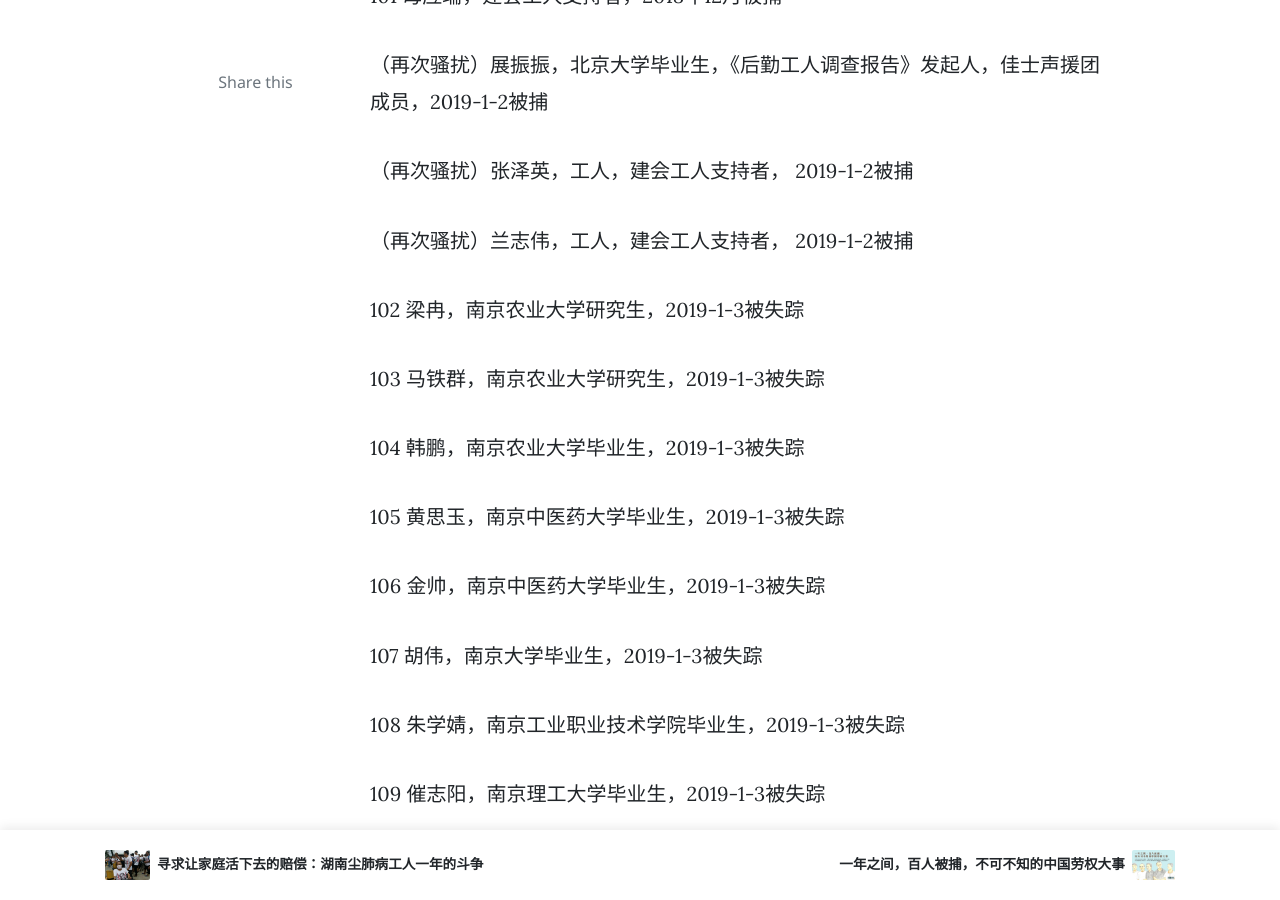
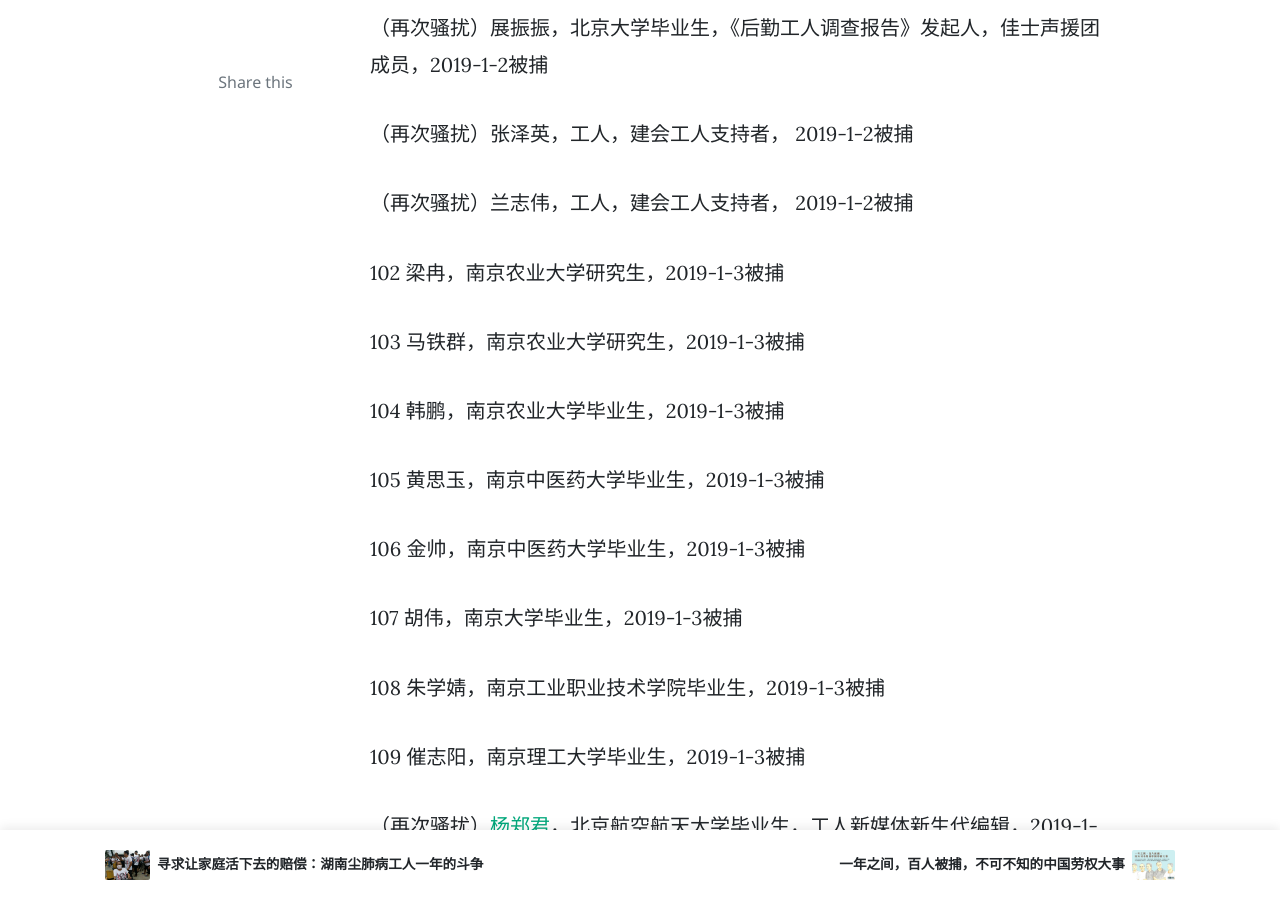
Before and after one commit to laoquan18/laoquan18.github.io, a Jekyll site: the page built from zh/_posts/2019-07-27-namelist_zh.md, in a window 1280 px wide and 900 px high, scrolled down 13446 px. Built offline with Jekyll 4.4.1, drawn with Linux system fonts in a browser that asks for light colours; nearby versions of some CDN libraries; comment, search, counter and statistics services are not loaded; some of the changed text lies outside the part shown.

Commit message:
Update 2019-07-27-namelist_zh.md

```diff
--- a/zh/_posts/2019-07-27-namelist_zh.md
+++ b/zh/_posts/2019-07-27-namelist_zh.md
@@ -74,13 +74,13 @@
 
 <strong>失联</strong>
 
-24 <a href="https://laoquan18.github.io/Shen-Mengyu_zh/">沈梦雨</a>，中山大学毕业生，广州日宏厂工人及民选工会谈判代表，佳士声援团成员，2018-8-11被失踪
+24 <a href="https://laoquan18.github.io/Shen-Mengyu_zh/">沈梦雨</a>，中山大学毕业生，广州日宏厂工人及民选工会谈判代表，佳士声援团成员，2018-8-11被绑架
 
 25 <a href="https://laoquan18.github.io/Yue-Xin_zh/">岳昕</a>，北京大学毕业生，佳士声援团成员，2018-8-24被捕
 
-26 贾世杰，北京大学医学部学生，2018-9-23被失踪
+26 贾世杰，北京大学医学部学生，2018-9-23被绑架
 
-27 张圣业，北京大学毕业生，佳士声援团成员， 2018-11-9被失踪
+27 张圣业，北京大学毕业生，佳士声援团成员， 2018-11-9被绑架
 
 28 梁晓刚，工人，佳士支持者，2018-11-9被捕
 
@@ -110,19 +110,19 @@
 
 41 吴家伟，人民大学毕业生，佳士支持者，2019-2-16失联
 
-42 宣弘，学生，2019-3-4 被失踪
+42 宣弘，学生，2019-3-4 失联
 
-43 沈雨轩，北京大学医学部学生，2019-4-28被失踪
+43 沈雨轩，北京大学医学部学生，2019-4-28被绑架
 
-44 邱占萱，北京大学学生，北大马会会长，2019-4-29被失踪
+44 邱占萱，北京大学学生，北大马会会长，2019-4-29被绑架
 
-45 王瀚枢，北京大学学生，佳士声援团成员，2019-4-29被失踪
+45 王瀚枢，北京大学学生，佳士声援团成员，2019-4-29被绑架
 
-46 李子怡，北京大学学生，2019-4-29被失踪
+46 李子怡，北京大学学生，2019-4-29被绑架
 
-47 焦柏榕，北京大学学生，2019-4-29被失踪
+47 焦柏榕，北京大学学生，2019-4-29被绑架
 
-48 孙嘉言，北京大学医学部学生，2019-4-29被失踪
+48 孙嘉言，北京大学医学部学生，2019-4-29被绑架
 
 49 张小玉，北京大学学生，2019年6月失联
 
@@ -208,7 +208,7 @@
 
 31 <a href="https://laoquan18.github.io/Fu-Changguo_zh/">付常国</a>，深圳劳工团体「打工者中心」职员，2018-8-10被刑拘，2019年1月变更指定居所监视居住
 
-32 <a href="https://laoquan18.github.io/Shen-Mengyu_zh/">沈梦雨</a>，中山大学毕业生，广州日宏厂工人及民选工会谈判代表，佳士声援团成员，2018-8-11被失踪
+32 <a href="https://laoquan18.github.io/Shen-Mengyu_zh/">沈梦雨</a>，中山大学毕业生，广州日宏厂工人及民选工会谈判代表，佳士声援团成员，2018-8-11被绑架
 
 33 黄庆南，深圳劳工团体「打工者中心」法人，2018-8-13被刑拘
 
@@ -302,11 +302,11 @@
 
 73 唐家梁，北京理工大学研究生，2018年9月被捕
 
-74 贾世杰，北京大学医学部学生，2018-9-23被失踪
+74 贾世杰，北京大学医学部学生，2018-9-23被绑架
 
 75 吴立杰，中国红旗网主编，2018-10-24被捕
 
-（再次骚扰） 张圣业，北京大学毕业生，佳士声援团成员， 2018-11-9被失踪
+（再次骚扰） 张圣业，北京大学毕业生，佳士声援团成员， 2018-11-9被绑架
 
 76 孙敏，北京大学毕业生，佳士支持者，2018-11-9被捕
 
@@ -354,9 +354,9 @@
 
 （再次骚扰）唐向伟，工人，建会工人支持者，2019-11-11被捕
 
-97 于天夫，北京大学学生，2018-11-11被失踪
+97 于天夫，北京大学学生，2018-11-11被绑架
 
-98 冯俊杰，北大医学部学生， 2018-11-23被失踪
+98 冯俊杰，北大医学部学生， 2018-11-23被绑架
 
 99 邱占萱，北京大学学生，北大马会会长，2018-12-26被约谈
 
@@ -382,21 +382,21 @@
 
 （再次骚扰）兰志伟，工人，建会工人支持者， 2019-1-2被捕
 
-102 梁冉，南京农业大学研究生，2019-1-3被失踪
+102 梁冉，南京农业大学研究生，2019-1-3被捕
 
-103 马铁群，南京农业大学研究生，2019-1-3被失踪
+103 马铁群，南京农业大学研究生，2019-1-3被捕
 
-104 韩鹏，南京农业大学毕业生，2019-1-3被失踪
+104 韩鹏，南京农业大学毕业生，2019-1-3被捕
 
-105 黄思玉，南京中医药大学毕业生，2019-1-3被失踪
+105 黄思玉，南京中医药大学毕业生，2019-1-3被捕
 
-106 金帅，南京中医药大学毕业生，2019-1-3被失踪
+106 金帅，南京中医药大学毕业生，2019-1-3被捕
 
-107 胡伟，南京大学毕业生，2019-1-3被失踪
+107 胡伟，南京大学毕业生，2019-1-3被捕
 
-108 朱学婧，南京工业职业技术学院毕业生，2019-1-3被失踪
+108 朱学婧，南京工业职业技术学院毕业生，2019-1-3被捕
 
-109 催志阳，南京理工大学毕业生，2019-1-3被失踪
+109 催志阳，南京理工大学毕业生，2019-1-3被捕
 
 （再次骚扰）<a href="https://laoquan18.github.io/Yang-Zhengjun_zh/">杨郑君</a>，北京航空航天大学毕业生，工人新媒体新生代编辑，2019-1-8被刑拘，2019-2-6变更指定居所监视居住
 
@@ -436,7 +436,7 @@
 
 （再次骚扰） 吴家伟，人民大学毕业生，佳士支持者，2019-2-16失联
 
-124 宣弘，学生，2019-3-4 被失踪
+124 宣弘，学生，2019-3-4 失联
 
 125 <a href="https://laoquan18.github.io/Wei-Zhili_zh/">危志立</a>，工人媒体「新生代」编辑，2019-3-20被刑拘，2019-4-19变更指定居所监视居住
 
@@ -444,17 +444,17 @@
 
 127 柴晓明，左翼网站「红色参考」编辑，北京大学马克思主义学院前讲师，2019-3-21被指定居所监视居住
 
-128 沈雨轩，北京大学医学部学生，2019-4-28被失踪
+128 沈雨轩，北京大学医学部学生，2019-4-28被绑架
 
-（再次骚扰） 邱占萱，北京大学学生，北大马会会长，2019-4-29被失踪
+（再次骚扰） 邱占萱，北京大学学生，北大马会会长，2019-4-29被绑架
 
-（再次骚扰） 王瀚枢，北京大学学生，佳士声援团成员，2019-4-29被失踪
+（再次骚扰） 王瀚枢，北京大学学生，佳士声援团成员，2019-4-29被绑架
 
-（再次骚扰） 李子怡，北京大学学生，2019-4-29被失踪
+（再次骚扰） 李子怡，北京大学学生，2019-4-29被绑架
 
-129 焦柏榕，北京大学学生，2019-4-29被失踪
+129 焦柏榕，北京大学学生，2019-4-29被绑架
 
-（再次骚扰） 孙嘉言，北京大学医学部学生，2019-4-29被失踪
+（再次骚扰） 孙嘉言，北京大学医学部学生，2019-4-29被绑架
 
 130 <a href="https://laoquan18.github.io/Li-Dajun_zh/">李大君</a>，北京冷泉希望社区负责人， 农民工社区社会工作者，2019-5-8指定居所监视居住
 
```
Also changed, not shown: other parts of zh/_posts/2019-07-27-namelist_zh.md (+1 -1 lines).
